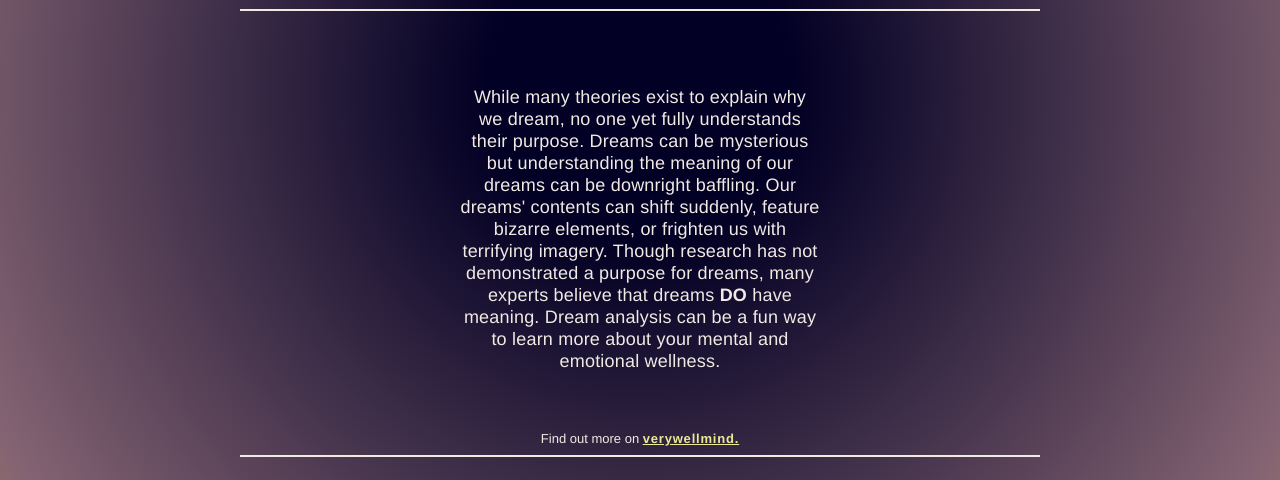
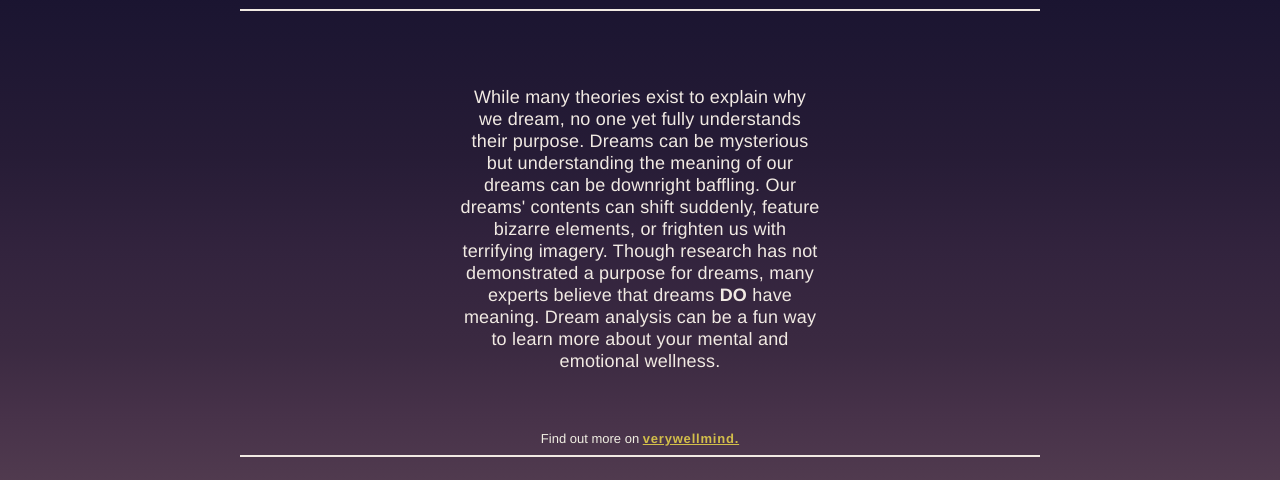
Before and after one commit to stefmpoole/Dream-Interpretation, a plain HTML site: page index.html in a window 1280 px wide. Shown: the part 717-1197 px from the top of the page. Drawn offline with Linux system fonts and the light colour scheme.

Commit message:
updated background

```diff
--- a/index.html
+++ b/index.html
@@ -7,11 +7,31 @@
     <title>Dream Interpretation</title>
     <style>
       html {
-        background: radial-gradient(
-          circle,
-          rgba(2, 0, 36, 1) 15%,
-          rgba(131, 99, 114, 1) 70%,
-          rgb(210, 156, 90) 100%
+        background-image: linear-gradient(
+          180deg,
+          hsl(243deg 100% 7%) 12%,
+          hsl(247deg 53% 11%) 36%,
+          hsl(254deg 39% 14%) 46%,
+          hsl(264deg 32% 16%) 54%,
+          hsl(274deg 27% 19%) 60%,
+          hsl(284deg 22% 21%) 66%,
+          hsl(294deg 19% 24%) 70%,
+          hsl(304deg 16% 27%) 74%,
+          hsl(313deg 16% 31%) 78%,
+          hsl(320deg 15% 35%) 81%,
+          hsl(327deg 14% 39%) 84%,
+          hsl(332deg 13% 42%) 86%,
+          hsl(341deg 16% 46%) 89%,
+          hsl(348deg 19% 50%) 91%,
+          hsl(355deg 24% 54%) 93%,
+          hsl(2deg 30% 57%) 94%,
+          hsl(9deg 38% 58%) 96%,
+          hsl(15deg 45% 60%) 97%,
+          hsl(21deg 51% 60%) 98%,
+          hsl(27deg 56% 60%) 100%,
+          hsl(33deg 59% 60%) 100%,
+          hsl(40deg 59% 60%) 101%,
+          hsl(47deg 57% 59%) 101%
         );
       }
 
@@ -84,7 +104,7 @@
       p2 {
         font-size: 13px;
         font-family: Helvetica, sans-serif;
-        color: #f1eae3;
+        color: #f1efe3;
       }
 
       ol {
@@ -138,6 +158,10 @@
         text-align: center;
       }
 
+      #link {
+        color: #d3bf4a;
+      }
+
       .list {
         letter-spacing: 0.3px;
         font-weight: 500;
@@ -154,7 +178,7 @@
       }
 
       a:-webkit-any-link {
-        color: #ecea98;
+        color: #4b3850;
         cursor: pointer;
         text-decoration: underline;
         font-weight: 700;
@@ -195,6 +219,7 @@
           href="https://www.verywellmind.com/dream-interpretation-what-do-dreams-mean-2795930"
           target="_blank"
           class="verywellmind"
+          id="link"
         >
           verywellmind.
         </a>
```
